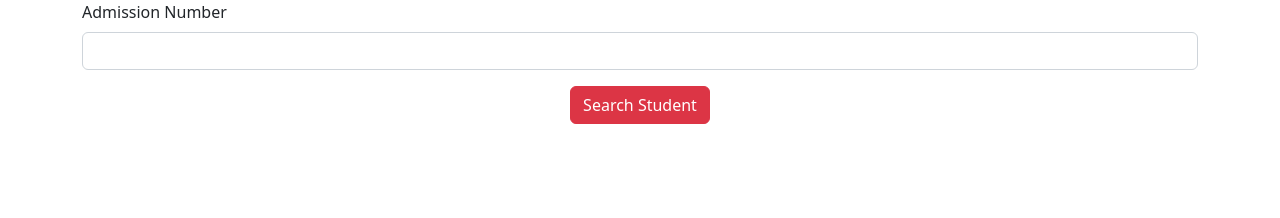
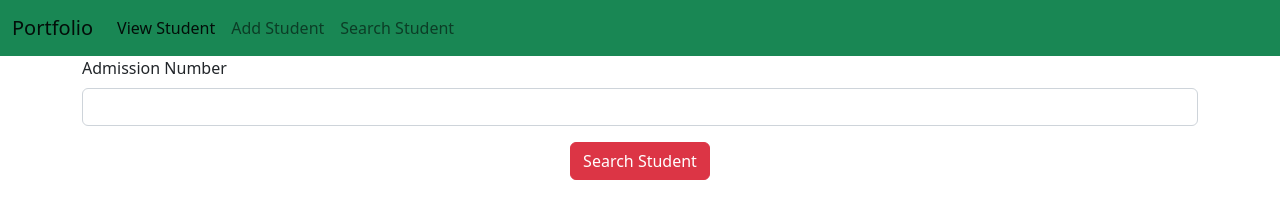
Before and after one commit to delmashajan/StudentWebApp, a plain HTML site: page search.html in a window 1280 px wide. Drawn offline with nearby package versions, Linux system fonts and the light colour scheme.

Commit message:
navigation bar added

```diff
--- a/search.html
+++ b/search.html
@@ -10,6 +10,30 @@
 <link href="https://cdn.jsdelivr.net/npm/bootstrap@5.2.3/dist/css/bootstrap.min.css" rel="stylesheet" integrity="sha384-rbsA2VBKQhggwzxH7pPCaAqO46MgnOM80zW1RWuH61DGLwZJEdK2Kadq2F9CUG65" crossorigin="anonymous">
 </head>
 <body>
+
+    <nav class="navbar navbar-expand-lg bg-success">
+        <div class="container-fluid">
+          <a class="navbar-brand" href="#">Portfolio</a>
+          <button class="navbar-toggler" type="button" data-bs-toggle="collapse" data-bs-target="#navbarNav" aria-controls="navbarNav" aria-expanded="false" aria-label="Toggle navigation">
+            <span class="navbar-toggler-icon"></span>
+          </button>
+          <div class="collapse navbar-collapse" id="navbarNav">
+            <ul class="navbar-nav">
+              <li class="nav-item">
+                <a class="nav-link active" aria-current="page" href="viewallstudent.html">View Student</a>
+              </li>
+              <li class="nav-item">
+                <a class="nav-link" href="index.html">Add Student</a>
+              </li>
+              <li class="nav-item">
+                <a class="nav-link" href="search.html">Search Student</a>
+              </li>
+
+
+            </ul>
+          </div>
+        </div>
+      </nav>
 
     <div class="container">
         <div class="row">
```
Also changed, not shown: index.html (+3 -0 lines), viewallstudent.html (+3 -0 lines).
